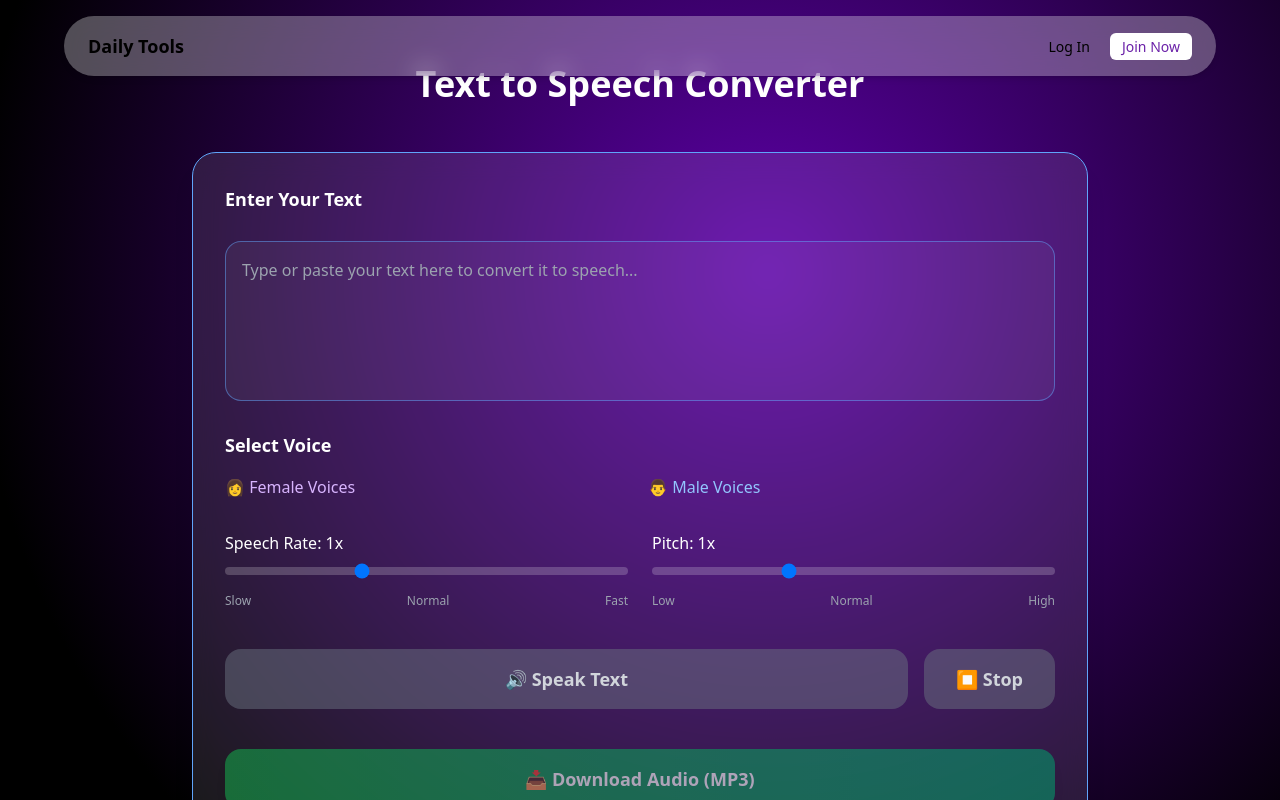
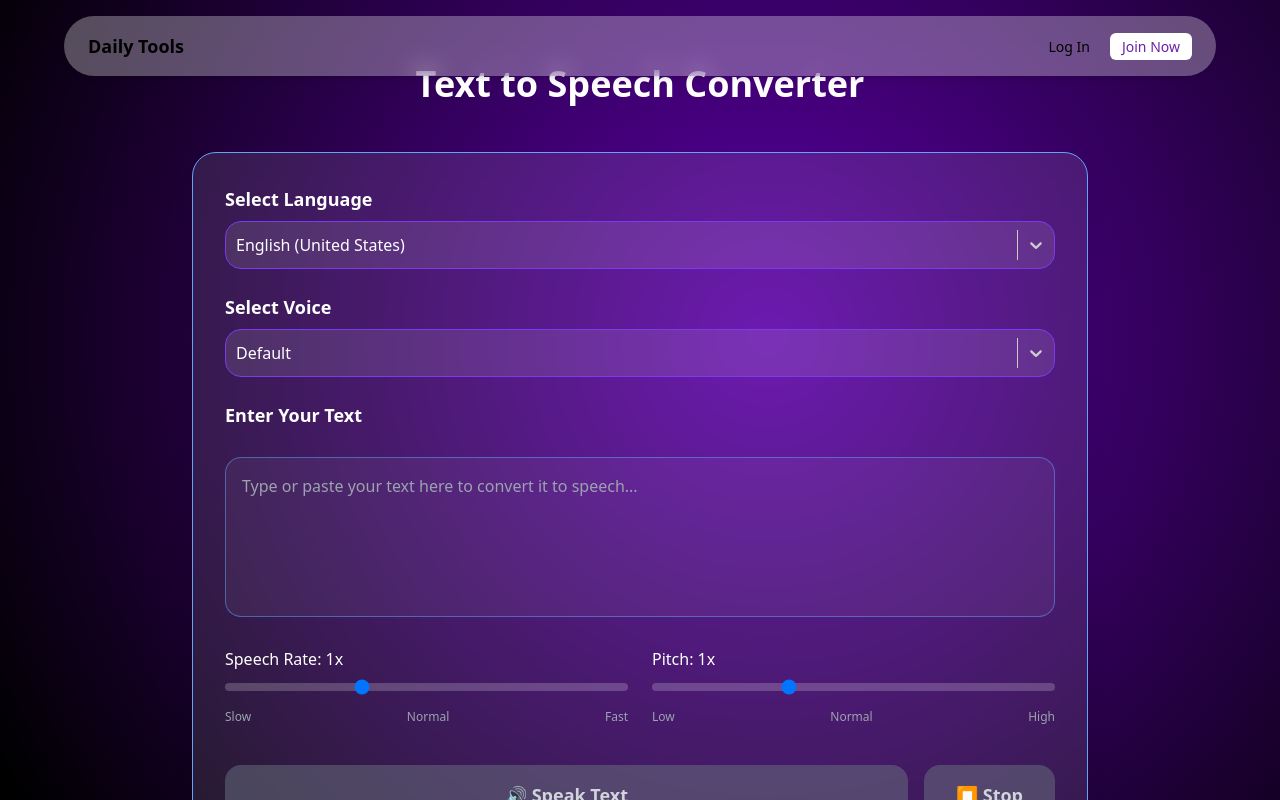
Before and after one commit to geethasandesh/dailytools, a React (Vite) app: page /text-to-speech in a window 1280 px wide. Shown: the top 800 px of the page. Built offline with nearby package versions, Linux system fonts and the light colour scheme; the HTML template or start-up script is replaced by a standard one; what @react-pdf/renderer would draw is missing.

Commit message:
voice dropdown

```diff
--- a/package.json
+++ b/package.json
@@ -21,7 +21,8 @@
     "qr-code-styling": "^1.9.2",
     "react": "^18.2.0",
     "react-dom": "^18.2.0",
-    "react-router-dom": "^6.22.3"
+    "react-router-dom": "^6.22.3",
+    "react-select": "^5.10.2"
   },
   "devDependencies": {
     "@types/react": "^18.2.64",
--- a/src/pages/TextToSpeech.jsx
+++ b/src/pages/TextToSpeech.jsx
@@ -1,12 +1,116 @@
-import React, { useState } from 'react';
+import React, { useState, useEffect } from 'react';
+import Select from 'react-select';
+
+const voicerssLanguages = [
+  { value: 'ar-sa', label: 'Arabic (Saudi Arabia)' },
+  { value: 'ca-es', label: 'Catalan (Spain)' },
+  { value: 'zh-cn', label: 'Chinese (China)' },
+  { value: 'zh-hk', label: 'Chinese (Hong Kong)' },
+  { value: 'zh-tw', label: 'Chinese (Taiwan)' },
+  { value: 'da-dk', label: 'Danish (Denmark)' },
+  { value: 'nl-be', label: 'Dutch (Belgium)' },
+  { value: 'nl-nl', label: 'Dutch (Netherlands)' },
+  { value: 'en-au', label: 'English (Australia)' },
+  { value: 'en-ca', label: 'English (Canada)' },
+  { value: 'en-gb', label: 'English (Great Britain)' },
+  { value: 'en-in', label: 'English (India)' },
+  { value: 'en-ie', label: 'English (Ireland)' },
+  { value: 'en-nz', label: 'English (New Zealand)' },
+  { value: 'en-us', label: 'English (United States)' },
+  { value: 'en-za', label: 'English (South Africa)' },
+  { value: 'fi-fi', label: 'Finnish (Finland)' },
+  { value: 'fr-ca', label: 'French (Canada)' },
+  { value: 'fr-fr', label: 'French (France)' },
+  { value: 'de-de', label: 'German (Germany)' },
+  { value: 'it-it', label: 'Italian (Italy)' },
+  { value: 'ja-jp', label: 'Japanese (Japan)' },
+  { value: 'ko-kr', label: 'Korean (Korea)' },
+  { value: 'nb-no', label: 'Norwegian (Norway)' },
+  { value: 'pl-pl', label: 'Polish (Poland)' },
+  { value: 'pt-br', label: 'Portuguese (Brazil)' },
+  { value: 'pt-pt', label: 'Portuguese (Portugal)' },
+  { value: 'ru-ru', label: 'Russian (Russia)' },
+  { value: 'es-mx', label: 'Spanish (Mexico)' },
+  { value: 'es-es', label: 'Spanish (Spain)' },
+  { value: 'sv-se', label: 'Swedish (Sweden)' },
+  { value: 'hi-in', label: 'Hindi (India)' },
+  { value: 'tr-tr', label: 'Turkish (Turkey)' },
+  { value: 'el-gr', label: 'Greek (Greece)' },
+  { value: 'cs-cz', label: 'Czech (Czech Republic)' },
+  { value: 'ro-ro', label: 'Romanian (Romania)' },
+  { value: 'sk-sk', label: 'Slovak (Slovakia)' },
+  { value: 'hu-hu', label: 'Hungarian (Hungary)' },
+  { value: 'th-th', label: 'Thai (Thailand)' },
+  { value: 'bg-bg', label: 'Bulgarian (Bulgaria)' },
+  { value: 'hr-hr', label: 'Croatian (Croatia)' },
+  { value: 'lt-lt', label: 'Lithuanian (Lithuania)' },
+  { value: 'lv-lv', label: 'Latvian (Latvia)' },
+  { value: 'sr-rs', label: 'Serbian (Serbia)' },
+  { value: 'sl-si', label: 'Slovenian (Slovenia)' },
+  { value: 'et-ee', label: 'Estonian (Estonia)' },
+  { value: 'te-in', label: 'Telugu (India)' },
+];
+
+// VoiceRSS voices per language (partial, add more as needed)
+const voicerssVoices = {
+  'en-us': [
+    { value: '', label: 'Default' },
+    { value: 'Linda', label: 'Linda (Female)' },
+    { value: 'John', label: 'John (Male)' },
+    { value: 'Mary', label: 'Mary (Female)' },
+    { value: 'Mike', label: 'Mike (Male)' },
+    { value: 'Amy', label: 'Amy (Female)' },
+    { value: 'Brian', label: 'Brian (Male)' },
+  ],
+  'en-gb': [
+    { value: '', label: 'Default' },
+    { value: 'Amy', label: 'Amy (Female)' },
+    { value: 'Brian', label: 'Brian (Male)' },
+  ],
+  'hi-in': [
+    { value: '', label: 'Default' },
+    { value: 'Aditi', label: 'Aditi (Female)' },
+  ],
+  'es-es': [
+    { value: '', label: 'Default' },
+    { value: 'Conchita', label: 'Conchita (Female)' },
+    { value: 'Enrique', label: 'Enrique (Male)' },
+  ],
+  'fr-fr': [
+    { value: '', label: 'Default' },
+    { value: 'Celine', label: 'Celine (Female)' },
+    { value: 'Mathieu', label: 'Mathieu (Male)' },
+  ],
+  'de-de': [
+    { value: '', label: 'Default' },
+    { value: 'Marlene', label: 'Marlene (Female)' },
+    { value: 'Hans', label: 'Hans (Male)' },
+  ],
+  'it-it': [
+    { value: '', label: 'Default' },
+    { value: 'Carla', label: 'Carla (Female)' },
+    { value: 'Giorgio', label: 'Giorgio (Male)' },
+  ],
+  'te-in': [
+    { value: '', label: 'Default' } // Only default for Telugu
+  ],
+  // ...add more as needed
+};
 
 const TextToSpeech = () => {
   const [text, setText] = useState('');
   const [isSpeaking, setIsSpeaking] = useState(false);
-  const [selectedVoice, setSelectedVoice] = useState(null);
-  const [voices, setVoices] = useState([]);
+  const [selectedVoice, setSelectedVoice] = useState({ value: '', label: 'Default' });
+  const [voices, setVoices] = useState(voicerssVoices['en-us']);
   const [speechRate, setSpeechRate] = useState(1);
   const [pitch, setPitch] = useState(1);
+  const [lang, setLang] = useState(voicerssLanguages.find(l => l.value === 'en-us'));
+
+  useEffect(() => {
+    // Update voices when language changes
+    setVoices(voicerssVoices[lang.value] || [{ value: '', label: 'Default' }]);
+    setSelectedVoice({ value: '', label: 'Default' });
+  }, [lang]);
 
   React.useEffect(() => {
     // Get available voices
@@ -66,9 +170,9 @@ const TextToSpeech = () => {
         headers: { 'Content-Type': 'application/json' },
         body: JSON.stringify({
           text,
-          lang: 'en-us',
-          voice: selectedVoice ? selectedVoice.name : '',
-          rate: Math.round((speechRate - 1) * 10).toString() // VoiceRSS expects -10 to 10
+          lang: lang.value,
+          voice: selectedVoice.value,
+          rate: Math.round((speechRate - 1) * 10).toString()
         })
       });
       if (!response.ok) {
@@ -89,12 +193,6 @@ const TextToSpeech = () => {
     }
   };
 
-  const isFemaleVoice = (voice) => {
-    return voice.name.toLowerCase().includes('female') ||
-           voice.name.toLowerCase().includes('woman') ||
-           voice.name.toLowerCase().includes('girl');
-  };
-
   return (
     <div className="min-h-screen py-16 px-4 sm:px-6 lg:px-8">
       <div className="max-w-4xl mx-auto">
@@ -103,6 +201,42 @@ const TextToSpeech = () => {
         </h1>
         <div className="bg-white/10 backdrop-blur-md rounded-3xl shadow-xl p-8 border border-blue-400">
           <div className="space-y-6">
+            {/* Language Selection */}
+            <div className="mb-4">
+              <label className="block text-lg font-semibold text-white mb-2">Select Language</label>
+              <Select
+                options={voicerssLanguages}
+                value={lang}
+                onChange={setLang}
+                classNamePrefix="react-select"
+                isSearchable
+                styles={{
+                  control: (base) => ({ ...base, borderRadius: '1rem', minHeight: '3rem', background: 'rgba(255,255,255,0.1)', borderColor: '#7c3aed', color: 'white' }),
+                  singleValue: (base) => ({ ...base, color: 'white' }),
+                  menu: (base) => ({ ...base, borderRadius: '1rem', background: '#18181b', color: 'white' }),
+                  option: (base, state) => ({ ...base, background: state.isSelected ? '#7c3aed' : state.isFocused ? '#a78bfa' : 'transparent', color: state.isSelected ? 'white' : 'white' }),
+                  input: (base) => ({ ...base, color: 'white' }),
+                }}
+              />
+            </div>
+            {/* Voice Selection */}
+            <div className="mb-4">
+              <label className="block text-lg font-semibold text-white mb-2">Select Voice</label>
+              <Select
+                options={voices}
+                value={selectedVoice}
+                onChange={setSelectedVoice}
+                classNamePrefix="react-select"
+                isSearchable
+                styles={{
+                  control: (base) => ({ ...base, borderRadius: '1rem', minHeight: '3rem', background: 'rgba(255,255,255,0.1)', borderColor: '#7c3aed', color: 'white' }),
+                  singleValue: (base) => ({ ...base, color: 'white' }),
+                  menu: (base) => ({ ...base, borderRadius: '1rem', background: '#18181b', color: 'white' }),
+                  option: (base, state) => ({ ...base, background: state.isSelected ? '#7c3aed' : state.isFocused ? '#a78bfa' : 'transparent', color: state.isSelected ? 'white' : 'white' }),
+                  input: (base) => ({ ...base, color: 'white' }),
+                }}
+              />
+            </div>
             {/* Text Input Section */}
             <div className="space-y-4">
               <label className="block text-lg font-semibold text-white mb-3">
@@ -114,52 +248,6 @@ const TextToSpeech = () => {
                 className="w-full h-40 p-4 bg-white/5 border border-blue-400/50 rounded-2xl text-white placeholder-gray-400 focus:ring-2 focus:ring-blue-500 focus:border-blue-500 resize-none"
                 placeholder="Type or paste your text here to convert it to speech..."
               />
-            </div>
-            {/* Voice Selection Section */}
-            <div className="space-y-4">
-              <label className="block text-lg font-semibold text-white mb-3">
-                Select Voice
-              </label>
-              <div className="grid grid-cols-1 md:grid-cols-2 gap-4">
-                <div className="space-y-2">
-                  <h3 className="text-purple-300 font-medium">👩 Female Voices</h3>
-                  <div className="space-y-2 max-h-32 overflow-y-auto">
-                    {voices.filter(isFemaleVoice).map((voice) => (
-                      <button
-                        key={voice.name}
-                        onClick={() => setSelectedVoice(voice)}
-                        className={`w-full p-3 rounded-xl text-left transition-all duration-200 ${
-                          selectedVoice?.name === voice.name
-                            ? 'bg-purple-600 text-white'
-                            : 'bg-white/5 text-white hover:bg-white/10'
-                        }`}
-                      >
-                        <div className="font-medium">{voice.name}</div>
-                        <div className="text-sm opacity-75">{voice.lang}</div>
-                      </button>
-                    ))}
-                  </div>
-                </div>
-                <div className="space-y-2">
-                  <h3 className="text-blue-300 font-medium">👨 Male Voices</h3>
-                  <div className="space-y-2 max-h-32 overflow-y-auto">
-                    {voices.filter(voice => !isFemaleVoice(voice)).map((voice) => (
-                      <button
-                        key={voice.name}
-                        onClick={() => setSelectedVoice(voice)}
-                        className={`w-full p-3 rounded-xl text-left transition-all duration-200 ${
-                          selectedVoice?.name === voice.name
-                            ? 'bg-blue-600 text-white'
-                            : 'bg-white/5 text-white hover:bg-white/10'
-                        }`}
-                      >
-                        <div className="font-medium">{voice.name}</div>
-                        <div className="text-sm opacity-75">{voice.lang}</div>
-                      </button>
-                    ))}
-                  </div>
-                </div>
-              </div>
             </div>
             {/* Speech Settings */}
             <div className="grid grid-cols-1 md:grid-cols-2 gap-6">
@@ -255,12 +343,10 @@ const TextToSpeech = () => {
             {selectedVoice && (
               <div className="bg-white/5 rounded-2xl p-4 border border-blue-400/50">
                 <div className="flex items-center space-x-3">
-                  <span className="text-2xl">
-                    {isFemaleVoice(selectedVoice) ? '👩' : '👨'}
-                  </span>
+                  <span className="text-2xl">🗣️</span>
                   <div>
-                    <p className="text-white font-medium">{selectedVoice.name}</p>
-                    <p className="text-sm text-gray-400">Language: {selectedVoice.lang}</p>
+                    <p className="text-white font-medium">{selectedVoice.label}</p>
+                    <p className="text-sm text-gray-400">Language: {lang.label}</p>
                   </div>
                 </div>
               </div>
```
Also changed, not shown: 1 other file (tests, documents, lock files or other folders).
